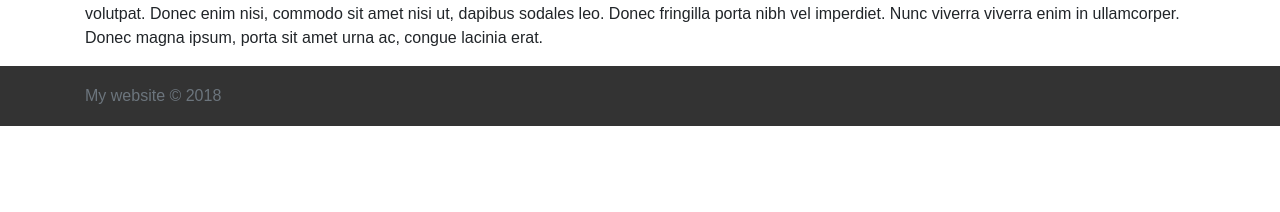
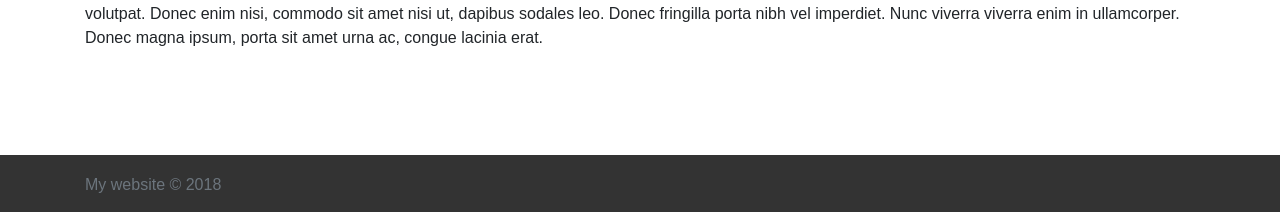
Before and after one commit to Tprezioso/websiteTutorial, a React (Create React App) app: page / in a window 1280 px wide. Shown: the part 585-797 px from the top of the page. Built offline with nearby package versions, Linux system fonts and the light colour scheme.

Commit message:
added image slider now need to style it

```diff
--- a/src/App.js
+++ b/src/App.js
@@ -1,6 +1,7 @@
 import React, { Component } from 'react';
 import {BrowserRouter as Router, Route} from 'react-router-dom';
 import './App.css';
+
 
 import Home from "./Pages/home.jsx";
 import About from "./Pages/About";
--- a/src/Components/Footer.css
+++ b/src/Components/Footer.css
@@ -1,5 +1,5 @@
 .footer {
-    position: relative;
+    position: fixed;
     bottom: 0;
     width: 100%;
     height: 60px;
--- a/src/Pages/Slider.jsx
+++ b/src/Components/Slider.jsx
@@ -1,7 +1,5 @@
 import React, { Component } from "react";
 
-import "~slick-carousel/slick/slick.css";
-import "~slick-carousel/slick/slick-theme.css";
 import Slider from "react-slick";
 
 export default class SimpleSlider extends Component {
--- a/src/Pages/About.jsx
+++ b/src/Pages/About.jsx
@@ -2,6 +2,8 @@ import React, {Component} from 'react';
 import NavBar from '../Components/NavBar';
 import Footer from '../Components/Footer';
 import Jumbotron from '../Components/Jumbotron';
+import Slider from '../Components/Slider'
+
 
 
 class About extends Component {
@@ -9,6 +11,8 @@ class About extends Component {
         return (
         <div>
             <NavBar/>
+            {/* TO DO: add slider view*/}
+           {/* <Slider/>*/}
             <Jumbotron title="About" subtitle= "The About subsitle" />
             <div className="container">
                 <h2>About</h2>
```
